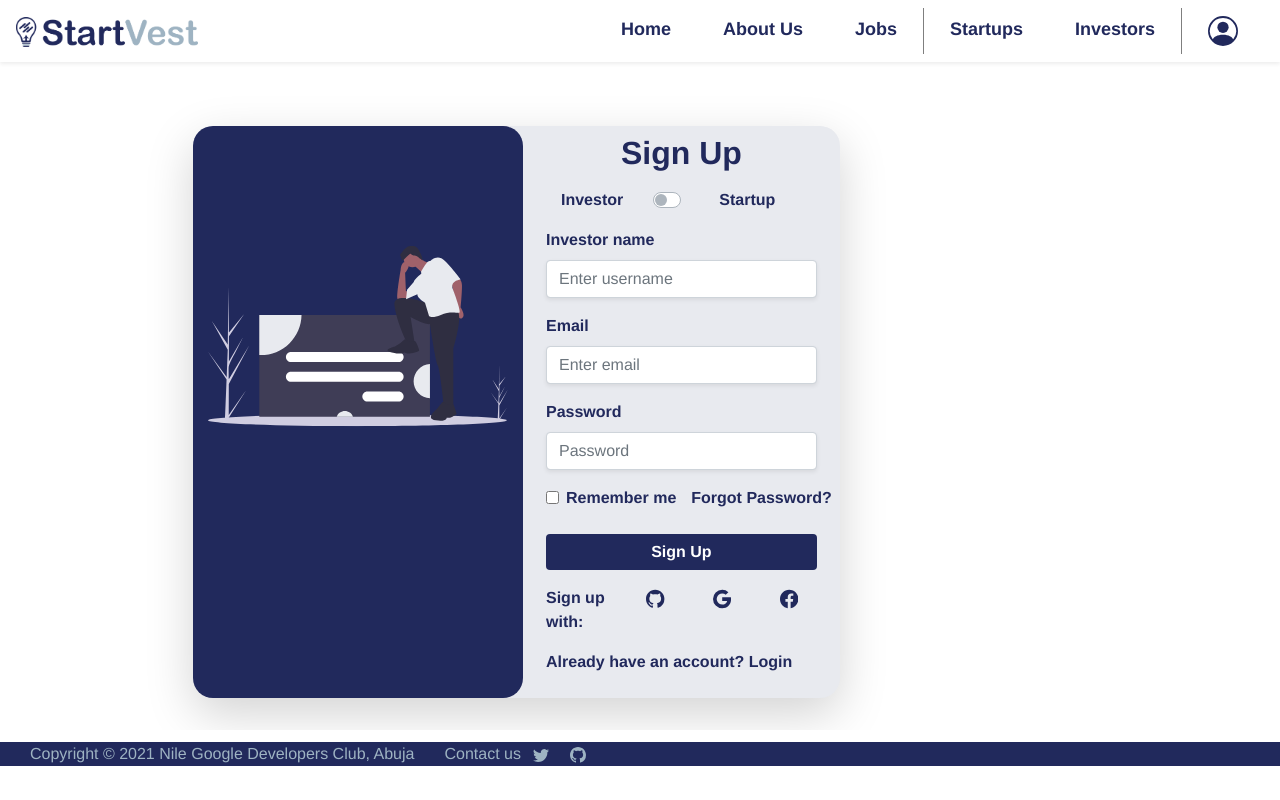
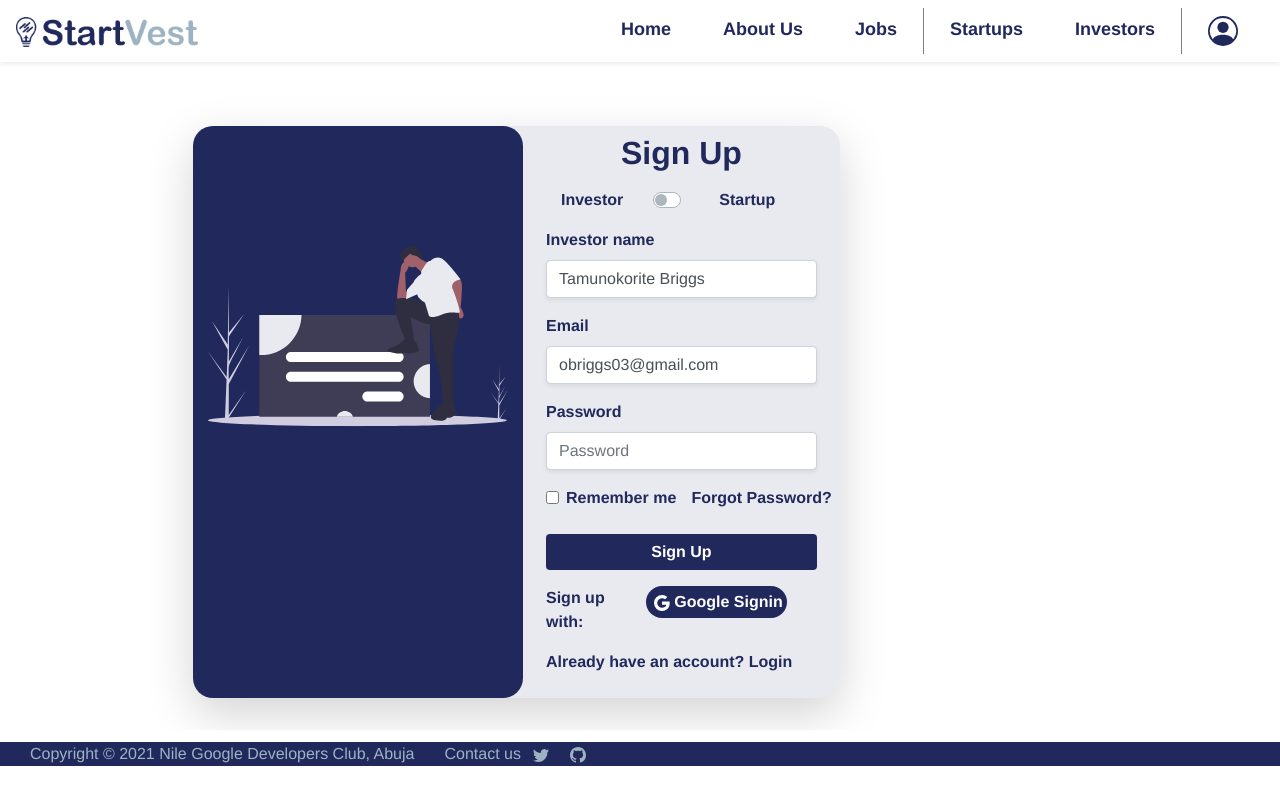
Before and after one commit to Tamunokorite/startvest-phase-1, a React (Create React App) app in the folder frontend/: page /profile in a window 1280 px wide. Built offline with nearby package versions, Linux system fonts and the light colour scheme.

Commit message:
Added github pages to deploy

```diff
--- a/frontend/src/Home/Home.css
+++ b/frontend/src/Home/Home.css
@@ -43,13 +43,15 @@
 }
 .home-btns{
      margin-top: 15%;
+     margin-left: 0;
+
 }
 .btn-outline Button{
      background-color: transparent;
      border: 2px solid var(--primary);
      color: var(--primary);
      border-radius: 10px;
-
+     font-weight: bolder;
 }
 
 .btn-outline Button:hover{
@@ -58,11 +60,13 @@
      border: 2px solid var(--primary);
 
 }
+
 .btn-fill Button{
      border-radius: 10px;
      background-color: var(--primary);
      color: white;
      border: 2px solid var(--primary);
+     font-weight: bolder;
 }
 .btn-fill Button:hover{
      background-color: var(--secondary);
--- a/frontend/src/Home/Home.js
+++ b/frontend/src/Home/Home.js
@@ -221,8 +221,8 @@ class investors extends React.Component {
                               <Col className='text'>
                                    <h5 className='tagline'>We believe in your vision!</h5>
                                    <p className='homeText'>
-                                        A place where ideas meets talents and funding.
-                                        <p> Connect with top investors and achieve your dreams today!</p>
+                                        Present your ideas and
+                                        <p> connect with top investors to achieve your dreams today!</p>
                                    </p>
                                    <Fade left>
                                    <Row className='home-btns'>
--- a/frontend/src/Profile/profile.css
+++ b/frontend/src/Profile/profile.css
@@ -73,15 +73,15 @@ Form{
     background-color: var(--secondary);
 }
 .icons{
-     color: var(--primary);
-     height: 50%;
-     width: 50%;
-
+     color: white;
+     height: 1em;
+     width: 1em;
+     margin: auto .25em;
 }
-.icons:hover{
+/* .icons:hover{
      height: 65%;
      width: 65%;
-}
+} */
 .user_type{
      margin: 1em auto;
 }
@@ -109,7 +109,14 @@ Form{
 Form{
      color: var(--primary);
 }
-
+.google-signin{
+     height: 2em;
+     width: fit-content;
+     background-color: var(--primary);
+     border-radius: 20px ;
+     color: white;
+     padding: .25em;
+}
 @media only screen and (max-width: 600px) {
      .form{
           width: 90%;
--- a/frontend/src/Profile/profile.js
+++ b/frontend/src/Profile/profile.js
@@ -1,7 +1,7 @@
 import React from 'react';
 import './profile.css';
 import { Container, Row, Col, Form, Spinner, Button } from 'react-bootstrap';
-import { Github, Google, Facebook } from 'react-bootstrap-icons';
+import { Google  } from 'react-bootstrap-icons';
 
 // The startup and investors form
 import StartForm from './startupForm';
@@ -18,11 +18,13 @@ class profile extends React.Component {
           this.state = ({
                user: [],
                authenticated: false,
-               registered: true,//If the user is a new user
+               registered: false,//If the user is a new user
                //User is the current signed in user profile sent from the database
 
                // Login or signup
                signup: true,
+               username: 'Tamunokorite Briggs',
+               email: 'obriggs03@gmail.com'
 
           });
      }
@@ -153,7 +155,7 @@ class profile extends React.Component {
 
                                         <Form.Group as={ Row }>
                                              <Col className='submit'>
-                                                  <Button type="submit" onClick={ () => this.setState({ authenticated: true }) }>Sign Up</Button>
+                                                  <Button type="submit" onClick={ () => {this.setState({ authenticated: true }); (this.state.check1)? this.setState({registered: false}): this.setState({registered: true})}}>Sign Up</Button>
                                              </Col>
                                         </Form.Group>
 
@@ -172,9 +174,8 @@ class profile extends React.Component {
                <div>
                     <Form.Group as={ Row } controlId="formHorizontalAltLogin">
                          <Col sm={ 4 }>{ (signup) ? 'Sign up with: ' : 'Login with: ' }</Col>
-                         <Col><Github className='icons' /></Col>
-                         <Col><Google className='icons' /></Col>
-                         <Col><Facebook className='icons' /></Col>
+                         <Col><div className='google-signin'><Google className='icons' />{ (signup) ? 'Google Signin ' : 'Google login' }</div></Col>
+
                     </Form.Group>
 
 
--- a/frontend/src/Profile/startupForm.js
+++ b/frontend/src/Profile/startupForm.js
@@ -9,7 +9,9 @@ class StartupForm extends React.Component {
      constructor(props) {
           super(props);
           this.state=({
-               name: []
+               name: [],
+               username: 'Dave Inc.',
+               email: 'dave@example.com'
           })
      }
 
@@ -26,12 +28,12 @@ render(){
 
                <Form.Group controlId="formBasicEmail">
                <Form.Label>Name of Startup</Form.Label>
-               <Form.Control className='form-input' type="text" placeholder="Enter Startup's name" />
+               <Form.Control className='form-input' type="text" placeholder="Enter Startup's name" value={ this.state.username } />
                </Form.Group>
 
                <Form.Group controlId="formBasicEmail">
                <Form.Label>Email of Startup</Form.Label>
-               <Form.Control className='form-input' type="email" placeholder="Enter Startup's email address" />
+               <Form.Control className='form-input' type="email" placeholder="Enter Startup's email address" value={this.state.email}/>
                </Form.Group>
 
                <Form.Group controlId="formBasicEmail">
--- a/frontend/src/footer/footer.css
+++ b/frontend/src/footer/footer.css
@@ -17,7 +17,7 @@
      padding: .2em auto;
  }
 
- .right{
+ .right{;
       margin-right: 0;
  }
 
--- a/frontend/src/index.js
+++ b/frontend/src/index.js
@@ -34,3 +34,7 @@ reportWebVitals();
 // git commit -m "Your message"
 // git push
 // Then merge on github.com
+
+// To run client app
+// cd frontend
+// then run: npm run client
```
Also changed, not shown: frontend/package.json (+7 -1 lines), frontend/src/Profile/startupProfile.js (added, +53 -0 lines), 1 other file (tests, documents, lock files or other folders).
